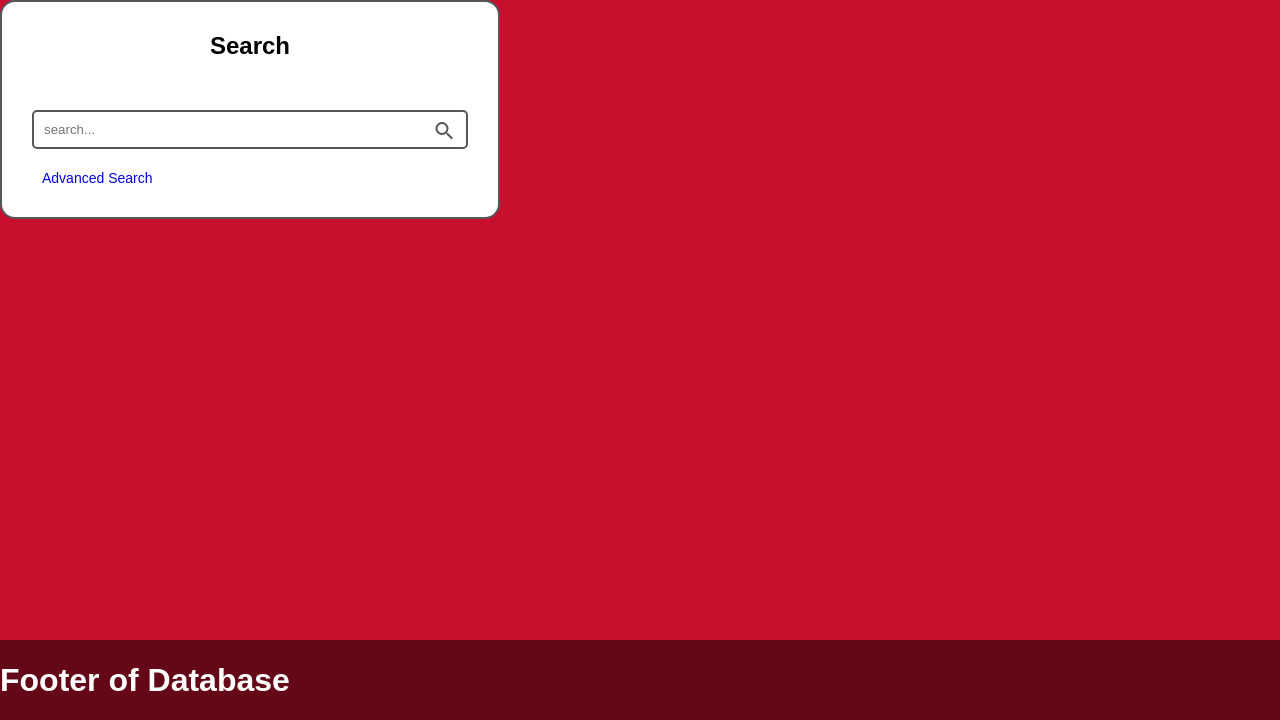
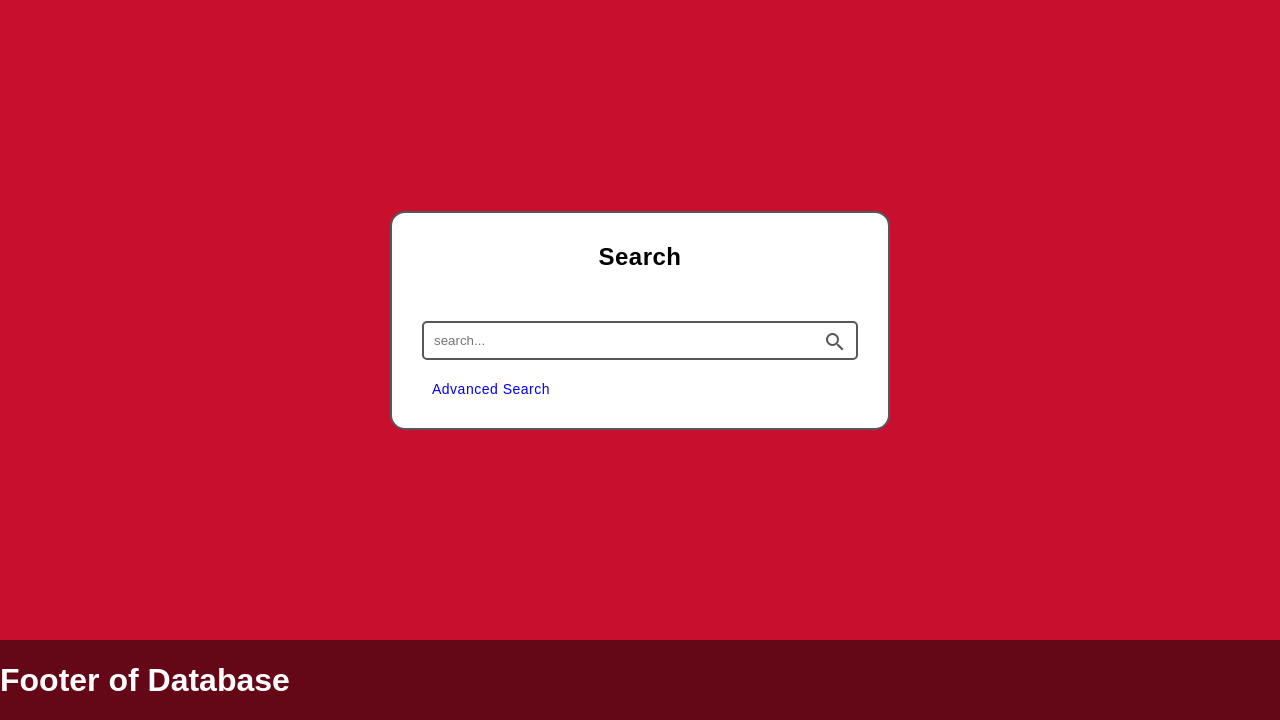
Before and after one commit to elinnunez/library, a PHP site: page /catalog.php in a window 1280 px wide. Shown: the part 80-800 px from the top of the page. Run offline with PHP 8.4, Linux system fonts and the light colour scheme.

Commit message:
pushing to eli-branch test

```diff
--- a/style.css
+++ b/style.css
@@ -78,6 +78,22 @@ nav{
 
 body{
     background: #C8102E;
+}
+
+.search_body{
+    overflow: auto;
+    position:fixed;
+    padding:0;
+    margin-left:0;
+
+    display: flex;
+    justify-content: center;
+    align-items: center;
+    height: 80%;
+    width: 100%;
+    font-family: Arial, Helvetica, sans-serif;
+    box-sizing: border-box;
+    letter-spacing: 0.5px;
 }
 
 .signup_body{
@@ -170,6 +186,14 @@ label {
 }
 
 .login_button button {
+    background: #960c22;
+    padding: 10px 200px;
+    color: #fff;
+    margin-top: 20px;
+    border-radius: 10px;
+}
+
+.search_button button {
     background: #960c22;
     padding: 10px 200px;
     color: #fff;
```
